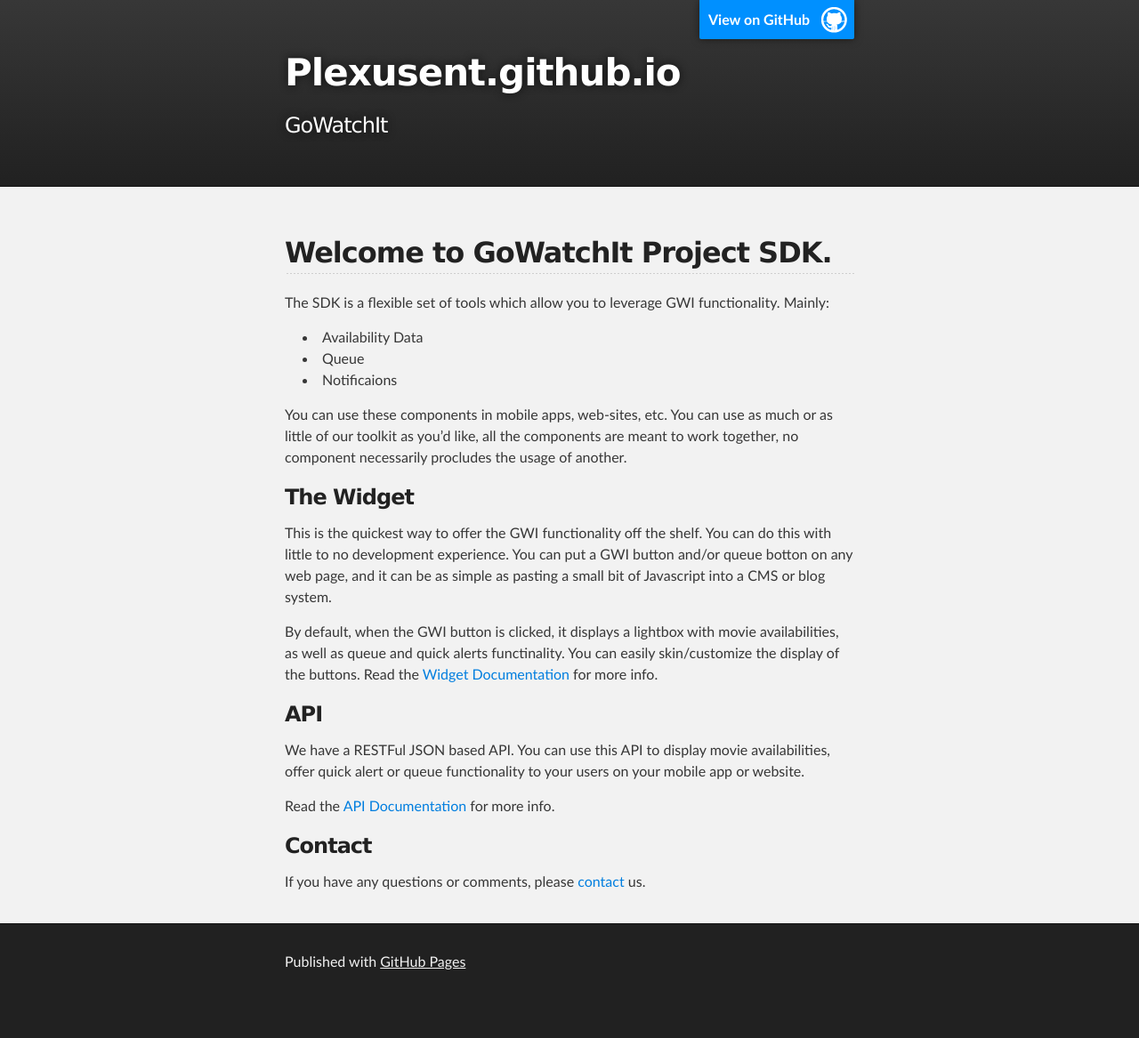
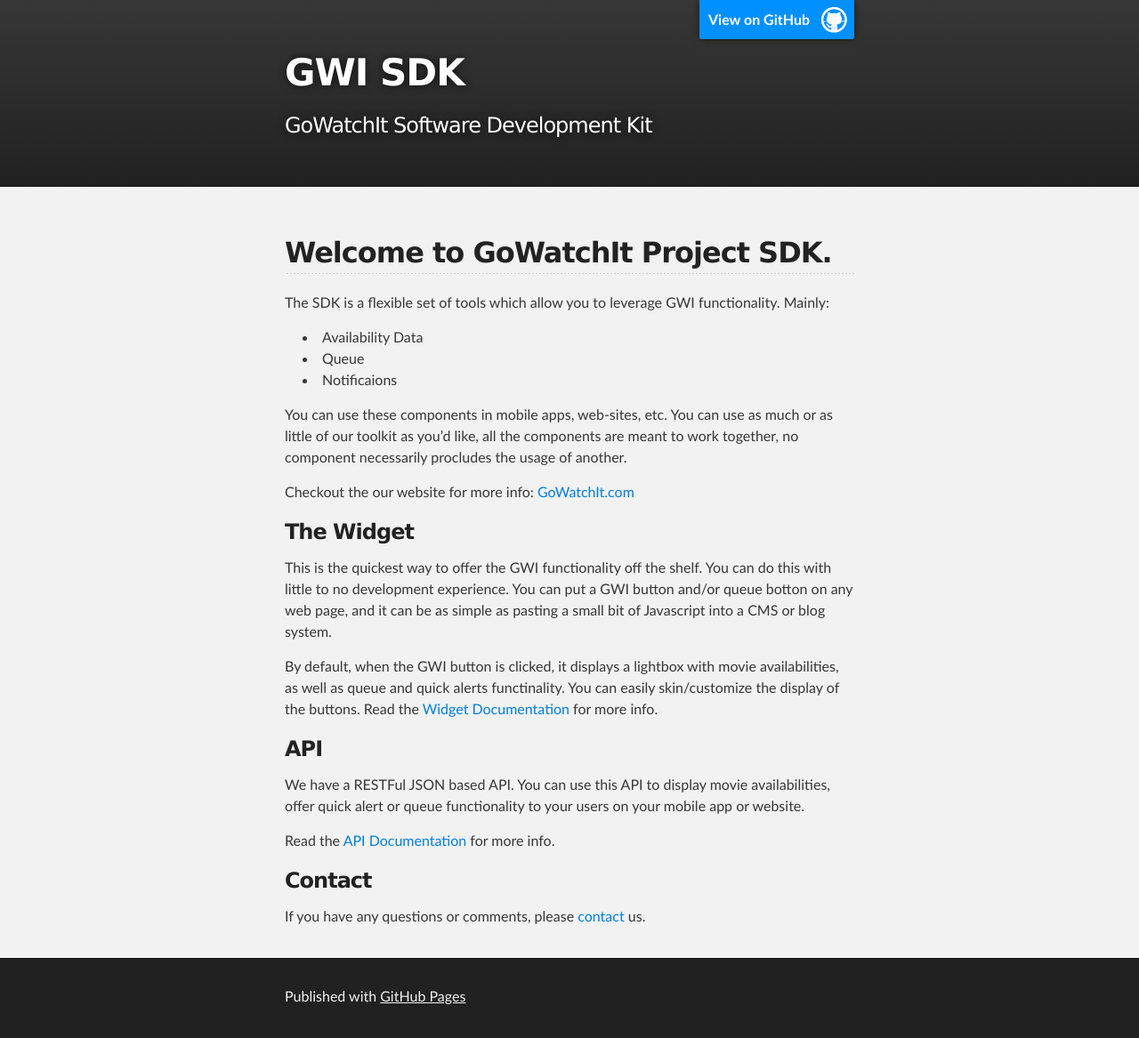
Before and after one commit to ncmdev/plexusent.github.io, a Jekyll site: the page built from index.md, in a window 1280 px wide. Shown: the whole page at 89% size. Built offline with Jekyll 4.4.1, drawn with Linux system fonts in a browser that asks for light colours; before the commit the page ends 1128 px from its top, so only the background shows below that.

Commit message:
small site tweaks

```diff
--- a/_layouts/default.html
+++ b/_layouts/default.html
@@ -8,7 +8,7 @@
 
     <link rel="stylesheet" type="text/css" media="screen" href="stylesheets/stylesheet.css">
 
-    <title>Plexusent.github.io</title>
+    <title>GoWatchIt SDK</title>
   </head>
 
   <body>
@@ -18,8 +18,8 @@
         <header class="inner">
           <a id="forkme_banner" href="https://github.com/plexusent">View on GitHub</a>
 
-          <h1 id="project_title">Plexusent.github.io</h1>
-          <h2 id="project_tagline">GoWatchIt</h2>
+          <h1 id="project_title">GWI SDK</h1>
+          <h2 id="project_tagline">GoWatchIt Software Development Kit</h2>
 
         </header>
     </div>
--- a/index.md
+++ b/index.md
@@ -13,11 +13,13 @@
 
 You can use these components in mobile apps, web-sites, etc. You can use as much or as little of our toolkit as you'd like, all the components are meant to work together, no component necessarily procludes the usage of another.
 
+Checkout the our website for more info: [GoWatchIt.com](http://gowatchit.com)
+
 
 ### The Widget
 This is the quickest way to offer the GWI functionality off the shelf. You can do this with little to no development experience. You can put a GWI button and/or queue botton on any web page, and it can be as simple as pasting a small bit of Javascript into a CMS or blog system.
 
-By default, when the GWI button is clicked, it displays a lightbox with movie availabilities, as well as queue and quick alerts functinality. You can easily skin/customize the display of the buttons. Read the [Widget Documentation](bla.com) for more info.
+By default, when the GWI button is clicked, it displays a lightbox with movie availabilities, as well as queue and quick alerts functinality. You can easily skin/customize the display of the buttons. Read the [Widget Documentation](/widget.html) for more info.
 
 ### API
 We have a RESTFul JSON based API. You can use this API to display movie availabilities, offer quick alert or queue functionality to your users on your mobile app or website.
```
Also changed, not shown: widget.md (+1 -1 lines).
